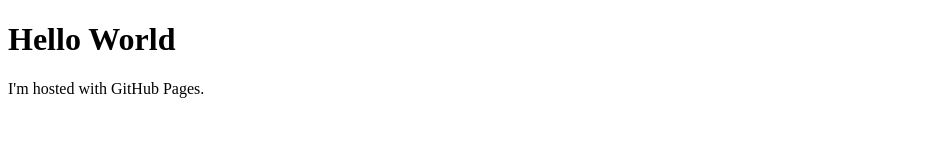
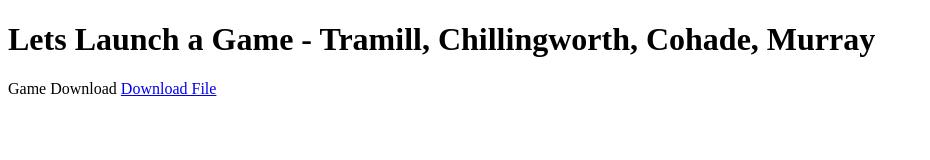
Before and after one commit to Lets-Launch-a-Game/Lets-Launch-a-Game.github.io, a plain HTML site: page index.html in a window 1280 px wide. Shown: the whole page, without its empty margins (0-930 px from the left). Drawn offline with Linux system fonts and the light colour scheme.

Commit message:
Temp website with example download.

```diff
--- a/index.html
+++ b/index.html
@@ -1,7 +1,7 @@
 <!DOCTYPE html>
 <html>
 <body>
-<h1>Hello World</h1>
-<p>I'm hosted with GitHub Pages.</p>
+<h1>Lets Launch a Game - Tramill, Chillingworth, Cohade, Murray</h1>
+<p>Game Download <a href="file.txt">Download File</a></p>
 </body>
 </html>
```
Also changed, not shown: file.txt (added).
